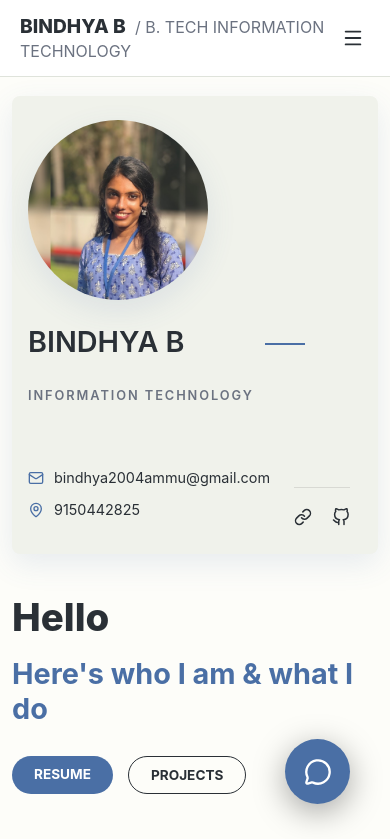
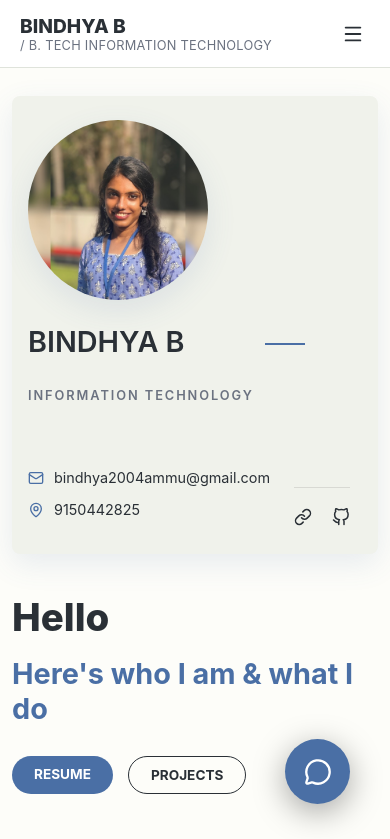
Before and after one commit to bindhya0805/Portfolio-Website, a Next.js app: page / in a window 390 px wide. Shown: the top 839 px of the page. Built offline with nearby package versions, Linux system fonts and the light colour scheme.

Commit message:
Made it responsive

```diff
--- a/src/app/globals.css
+++ b/src/app/globals.css
@@ -253,10 +253,11 @@ h2 {
 }
 
 .header-brand-sub {
+  display: block;
   font-weight: 400;
   color: var(--text-muted);
-  font-size: 1rem;
-  margin-left: 5px;
+  font-size: 0.8rem;
+  letter-spacing: 0.02em;
 }
 
 .header-nav-desktop {
--- a/src/components/NavHeader.tsx
+++ b/src/components/NavHeader.tsx
@@ -13,10 +13,8 @@ export default function NavHeader() {
       {/* Always-visible top row: brand (left) + desktop nav / hamburger (right) */}
       <div className="header-top-row">
         <div className="header-brand">
-          <p>
-            BINDHYA B{" "}
-            <span className="header-brand-sub">/ B. TECH INFORMATION TECHNOLOGY</span>
-          </p>
+          <p>BINDHYA B</p>
+          <span className="header-brand-sub">/ B. TECH INFORMATION TECHNOLOGY</span>
         </div>
 
         {/* Desktop navigation */}
```
